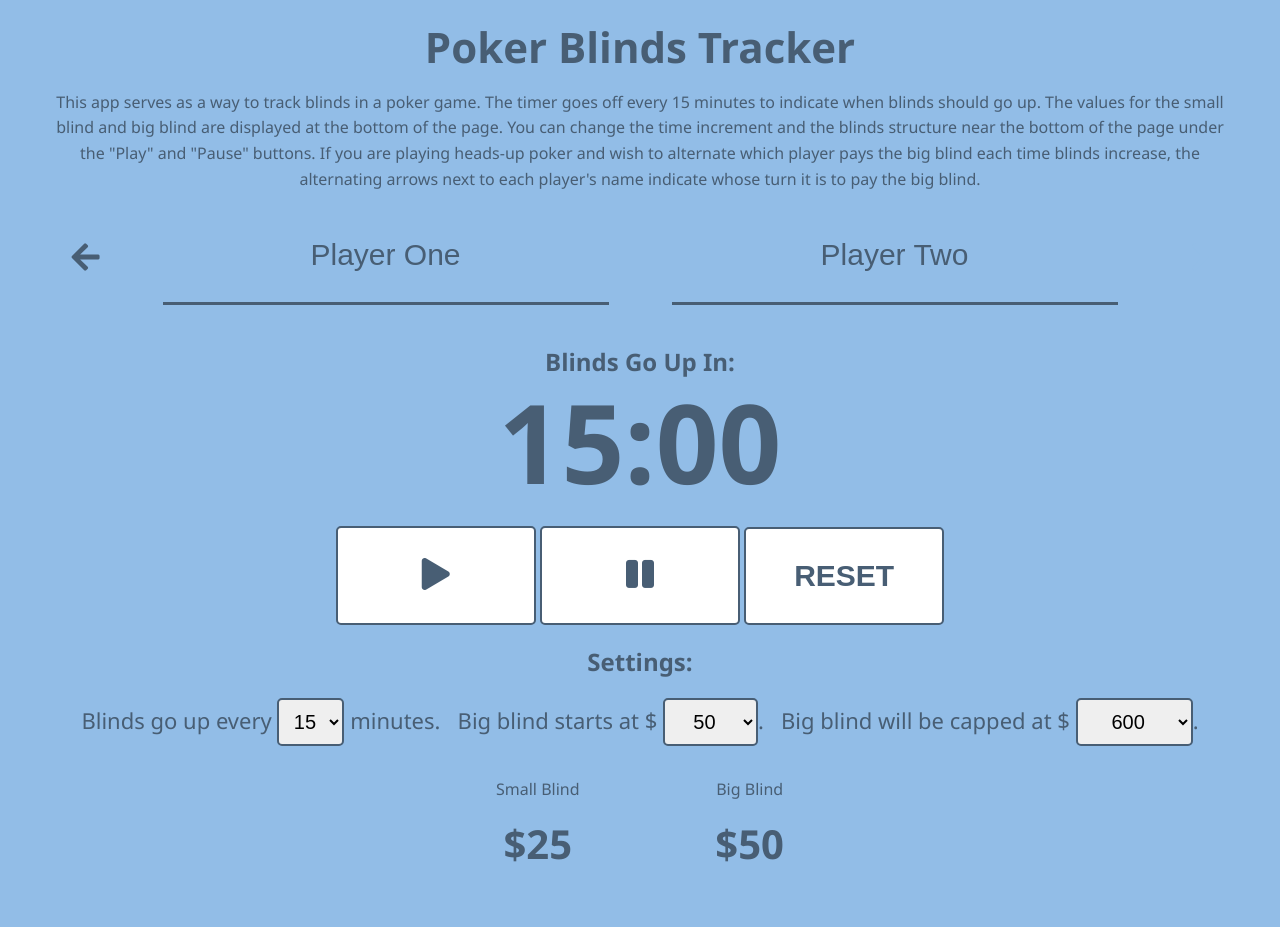
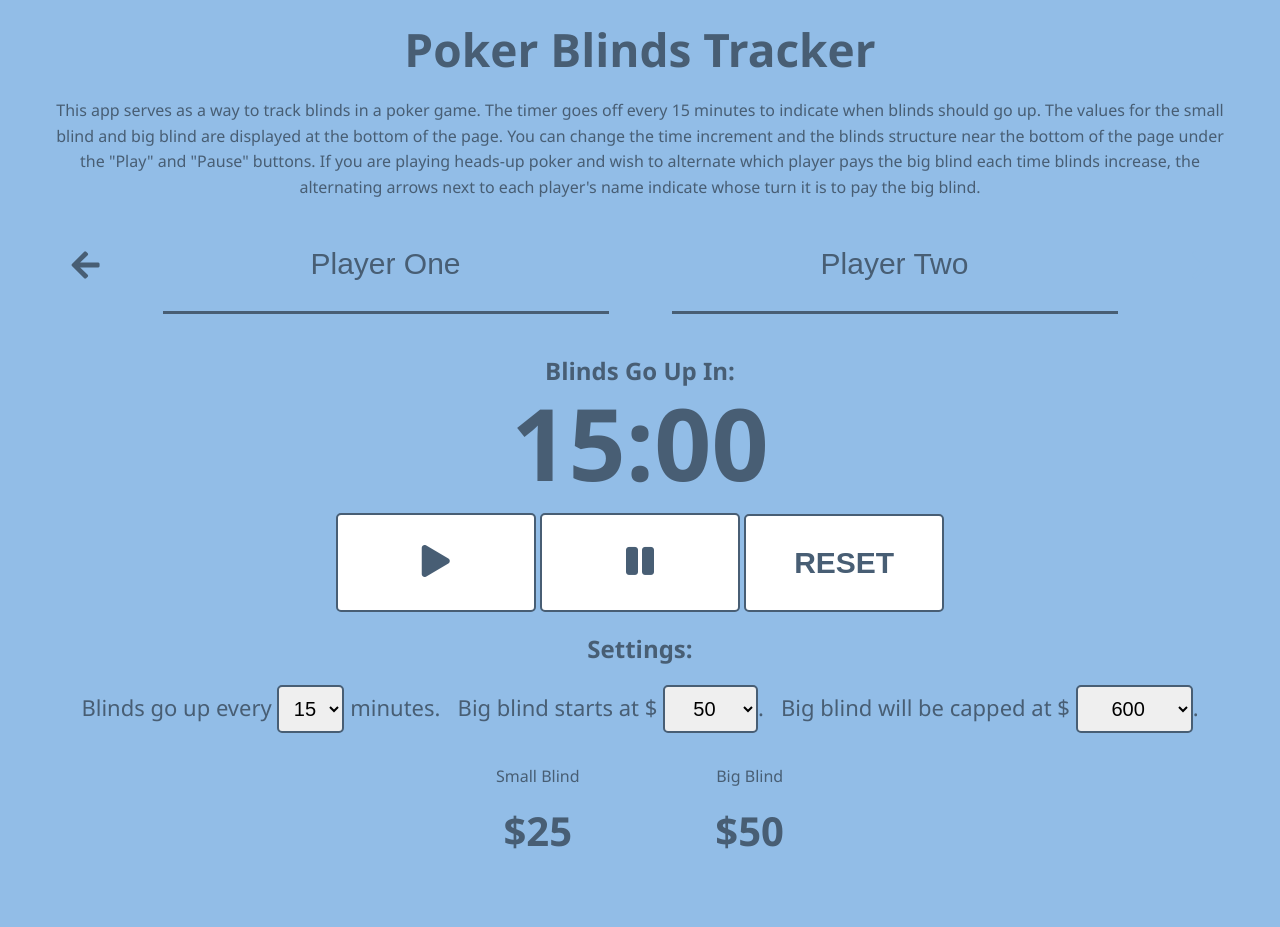
Before and after one commit to shanehobson/poker-timer, a website: page index.html in a window 1280 px wide. Drawn offline with Linux system fonts and the light colour scheme.

Commit message:
Style changes to instructions div

```diff
--- a/css/styles.css
+++ b/css/styles.css
@@ -33,7 +33,7 @@ body {
 }
 
 .instructions-title {
-    font-size: 42px;
+    font-size: 46px;
     margin-top: 0;
 }
 
@@ -95,7 +95,7 @@ body {
     font-size: 22px;
 }
 .display__time-left {
-    font-size: 110px;
+    font-size: 100px;
     margin-top: -2rem;
 }
 #time-input,
```
